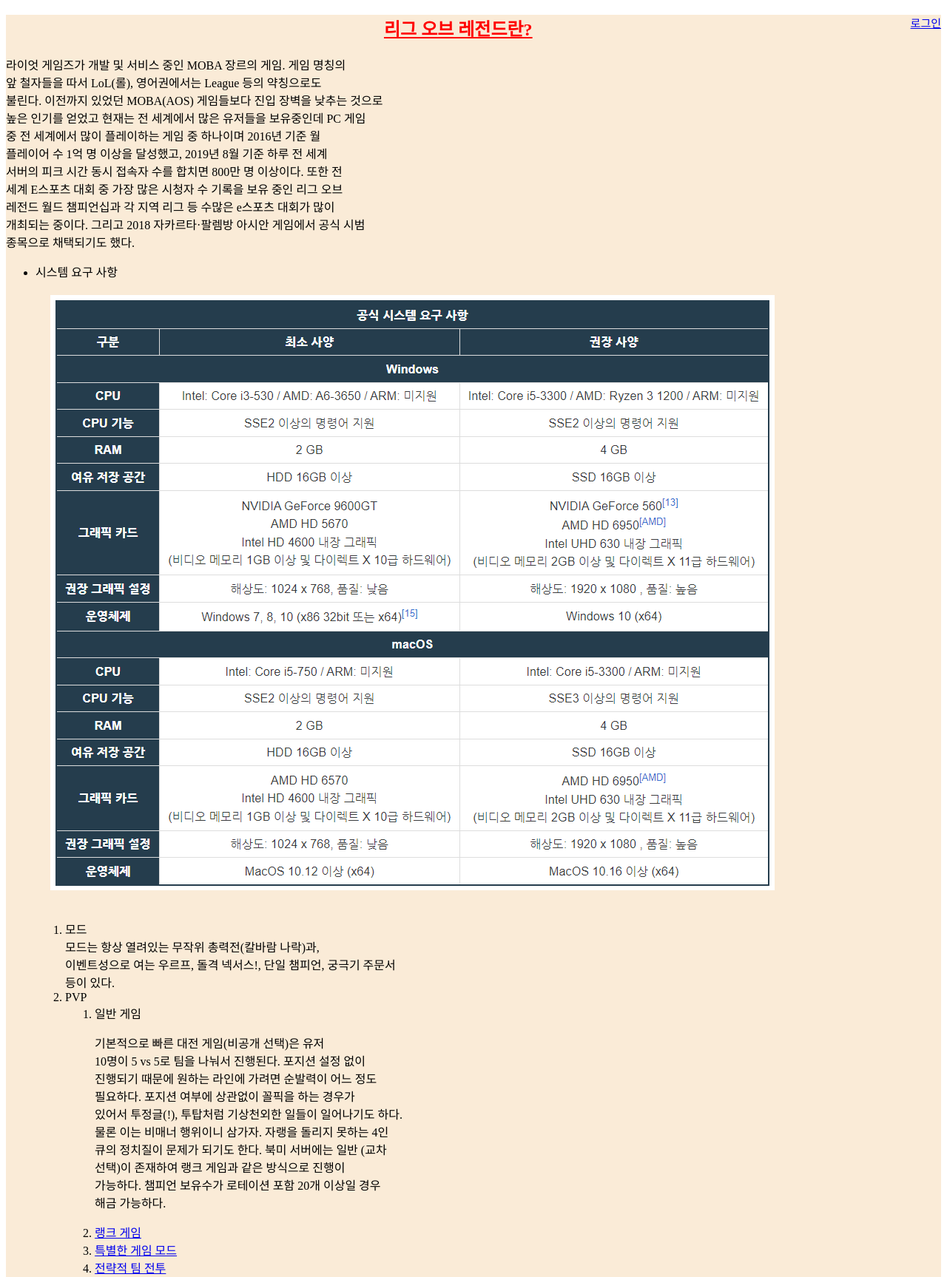
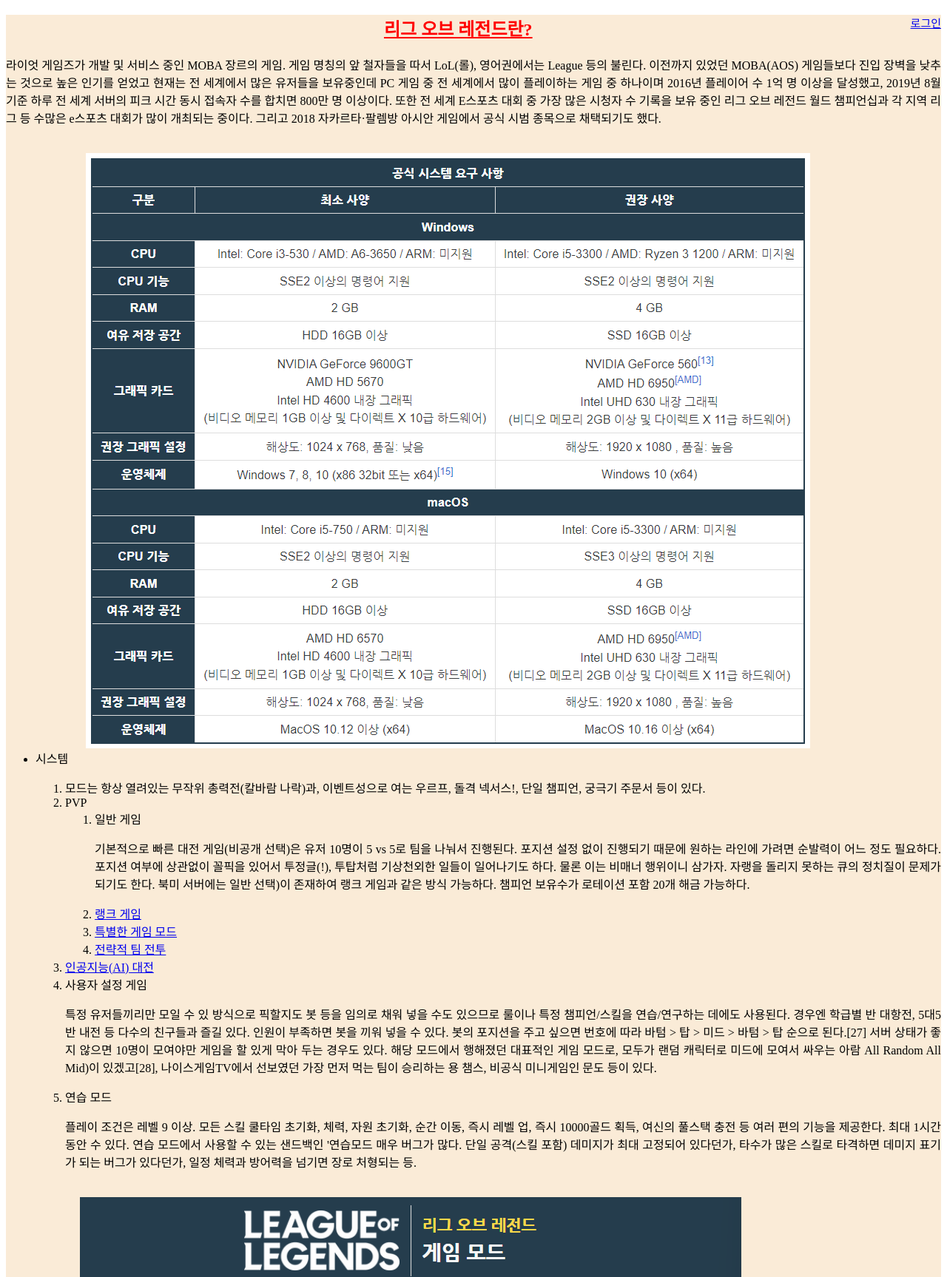
Before and after one commit to jeeee712/SYU_LECTURE3, a plain HTML site: page w05/index.html in a window 1280 px wide. Shown: the top 1727 px of the page at 74% size. Drawn offline with Linux system fonts and the light colour scheme.

Commit message:
23.04.10

```diff
--- a/w05/index.html
+++ b/w05/index.html
@@ -21,6 +21,9 @@
       img {
         padding: 20px;
       }
+      p {
+        text-align: justify;
+      }
     </style>
   </head>
   <body>
@@ -31,40 +34,29 @@
       <section>
         <h1>리그 오브 레전드란?</h1>
         <p>
-          라이엇 게임즈가 개발 및 서비스 중인 MOBA 장르의 게임. 게임 명칭의
-          <br />
-          앞 철자들을 따서 LoL(롤), 영어권에서는 League 등의 약칭으로도 <br />
-          불린다. 이전까지 있었던 MOBA(AOS) 게임들보다 진입 장벽을 낮추는 것으로
-          <br />
-          높은 인기를 얻었고 현재는 전 세계에서 많은 유저들을 보유중인데 PC 게임
-          <br />
-          중 전 세계에서 많이 플레이하는 게임 중 하나이며 2016년 기준 월 <br />
-          플레이어 수 1억 명 이상을 달성했고, 2019년 8월 기준 하루 전 세계
-          <br />
-          서버의 피크 시간 동시 접속자 수를 합치면 800만 명 이상이다. 또한 전
-          <br />
-          세계 E스포츠 대회 중 가장 많은 시청자 수 기록을 보유 중인 리그 오브
-          <br />
-          레전드 월드 챔피언십과 각 지역 리그 등 수많은 e스포츠 대회가 많이
-          <br />
-          개최되는 중이다. 그리고 2018 자카르타·팔렘방 아시안 게임에서 공식 시범
-          <br />
-          종목으로 채택되기도 했다.
+          라이엇 게임즈가 개발 및 서비스 중인 MOBA 장르의 게임. 게임 명칭의 앞
+          철자들을 따서 LoL(롤), 영어권에서는 League 등의 불린다. 이전까지
+          있었던 MOBA(AOS) 게임들보다 진입 장벽을 낮추는 것으로 높은 인기를
+          얻었고 현재는 전 세계에서 많은 유저들을 보유중인데 PC 게임 중 전
+          세계에서 많이 플레이하는 게임 중 하나이며 2016년 플레이어 수 1억 명
+          이상을 달성했고, 2019년 8월 기준 하루 전 세계 서버의 피크 시간 동시
+          접속자 수를 합치면 800만 명 이상이다. 또한 전 세계 E스포츠 대회 중
+          가장 많은 시청자 수 기록을 보유 중인 리그 오브 레전드 월드 챔피언십과
+          각 지역 리그 등 수많은 e스포츠 대회가 많이 개최되는 중이다. 그리고
+          2018 자카르타·팔렘방 아시안 게임에서 공식 시범 종목으로 채택되기도
+          했다.
         </p>
         <ul>
           <li>
-            시스템 요구 사항 <br />
+            시스템
             <img src="./시스템 요구 사항.png" alt="시스템 요구 사항" />
           </li>
         </ul>
         <ol>
           <ol>
             <li>
-              모드<br />모드는 항상 열려있는 무작위 총력전(칼바람 나락)과,
-              <br />
-              이벤트성으로 여는 우르프, 돌격 넥서스!, 단일 챔피언, 궁극기 주문서
-              <br />
-              등이 있다.
+              모드는 항상 열려있는 무작위 총력전(칼바람 나락)과, 이벤트성으로
+              여는 우르프, 돌격 넥서스!, 단일 챔피언, 궁극기 주문서 등이 있다.
             </li>
             <li>
               PVP
@@ -72,23 +64,14 @@
                 <li>
                   일반 게임
                   <p>
-                    기본적으로 빠른 대전 게임(비공개 선택)은 유저
-                    <br />
-                    10명이 5 vs 5로 팀을 나눠서 진행된다. 포지션 설정 없이
-                    <br />
-                    진행되기 때문에 원하는 라인에 가려면 순발력이 어느 정도
-                    <br />
-                    필요하다. 포지션 여부에 상관없이 꼴픽을 하는 경우가<br />
-                    있어서 투정글(!), 투탑처럼 기상천외한 일들이 일어나기도
-                    하다.
-                    <br />
-                    물론 이는 비매너 행위이니 삼가자. 자랭을 돌리지 못하는
-                    4인<br />
-                    큐의 정치질이 문제가 되기도 한다. 북미 서버에는 일반
-                    (교차<br />
-                    선택)이 존재하여 랭크 게임과 같은 방식으로 진행이<br />
-                    가능하다. 챔피언 보유수가 로테이션 포함 20개 이상일 경우<br />
-                    해금 가능하다.
+                    기본적으로 빠른 대전 게임(비공개 선택)은 유저 10명이 5 vs
+                    5로 팀을 나눠서 진행된다. 포지션 설정 없이 진행되기 때문에
+                    원하는 라인에 가려면 순발력이 어느 정도 필요하다. 포지션
+                    여부에 상관없이 꼴픽을 있어서 투정글(!), 투탑처럼 기상천외한
+                    일들이 일어나기도 하다. 물론 이는 비매너 행위이니 삼가자.
+                    자랭을 돌리지 못하는 큐의 정치질이 문제가 되기도 한다. 북미
+                    서버에는 일반 선택)이 존재하여 랭크 게임과 같은 방식
+                    가능하다. 챔피언 보유수가 로테이션 포함 20개 해금 가능하다.
                   </p>
                 </li>
                 <li>
@@ -120,51 +103,33 @@
             <li>
               사용자 설정 게임
               <p>
-                특정 유저들끼리만 모일 수 있고, 어떤 <br />
-                방식으로 픽할지도 봇 등을 임의로 채워 넣을 수도 있으므로
-                색다른<br />
-                룰이나 특정 챔피언/스킬을 연습/연구하는 데에도 사용된다.
-                학생들의<br />
-                경우엔 학급별 반 대항전, 5대5 반 내전 등 다수의 친구들과 즐길
-                수도<br />
-                있다. 인원이 부족하면 봇을 끼워 넣을 수 있다. 봇의 포지션을
-                지정해<br />
-                주고 싶으면 번호에 따라 바텀 > 탑 > 미드 > 바텀 > 탑 순으로
-                넣으면<br />
-                된다.[27] 서버 상태가 좋지 않으면 10명이 모여야만 게임을 할
-                수<br />
-                있게 막아 두는 경우도 있다. 해당 모드에서 행해졌던 대표적인
-                커스텀<br />
-                게임 모드로, 모두가 랜덤 캐릭터로 미드에 모여서 싸우는
-                아람(ARAM,<br />
-                All Random All Mid)이 있겠고[28], 나이스게임TV에서 선보였던
-                용을<br />
-                가장 먼저 먹는 팀이 승리하는 용 챔스, 비공식 미니게임인 문도
-                피구<br />
-                등이 있다.
+                특정 유저들끼리만 모일 수 있 방식으로 픽할지도 봇 등을 임의로
+                채워 넣을 수도 있으므로 룰이나 특정 챔피언/스킬을 연습/연구하는
+                데에도 사용된다. 경우엔 학급별 반 대항전, 5대5 반 내전 등 다수의
+                친구들과 즐길 있다. 인원이 부족하면 봇을 끼워 넣을 수 있다. 봇의
+                포지션을 주고 싶으면 번호에 따라 바텀 > 탑 > 미드 > 바텀 > 탑
+                순으로 된다.[27] 서버 상태가 좋지 않으면 10명이 모여야만 게임을
+                할 있게 막아 두는 경우도 있다. 해당 모드에서 행해졌던 대표적인
+                게임 모드로, 모두가 랜덤 캐릭터로 미드에 모여서 싸우는 아람 All
+                Random All Mid)이 있겠고[28], 나이스게임TV에서 선보였던 가장
+                먼저 먹는 팀이 승리하는 용 챔스, 비공식 미니게임인 문도 등이
+                있다.
               </p>
             </li>
             <li>
               연습 모드
               <p>
                 플레이 조건은 레벨 9 이상. 모든 스킬 쿨타임 초기화, 체력, 자원
-                <br />
                 초기화, 순간 이동, 즉시 레벨 업, 즉시 10000골드 획득, 여신의
-                눈물<br />
-                풀스택 충전 등 여러 편의 기능을 제공한다. 최대 1시간 동안
-                플레이할<br />
-                수 있다. 연습 모드에서 사용할 수 있는 샌드백인 '연습모드
-                봇'에게<br />
-                매우 버그가 많다. 단일 공격(스킬 포함) 데미지가 최대 900으로<br />
-                고정되어 있다던가, 타수가 많은 스킬로 타격하면 데미지 표기가
-                2배가<br />
-                되는 버그가 있다던가, 일정 체력과 방어력을 넘기면 장로
-                브레스에<br />
-                처형되는 등.
+                풀스택 충전 등 여러 편의 기능을 제공한다. 최대 1시간 동안 수
+                있다. 연습 모드에서 사용할 수 있는 샌드백인 '연습모드 매우
+                버그가 많다. 단일 공격(스킬 포함) 데미지가 최대 고정되어
+                있다던가, 타수가 많은 스킬로 타격하면 데미지 표기가 되는 버그가
+                있다던가, 일정 체력과 방어력을 넘기면 장로 처형되는 등.
               </p>
             </li>
             <li>
-              게임 모드<br /><img src="./게임 모드.png" alt="게임 모드" />
+              <img src="./게임 모드.png" alt="게임 모드" />
             </li>
             <li>
               <a
```
